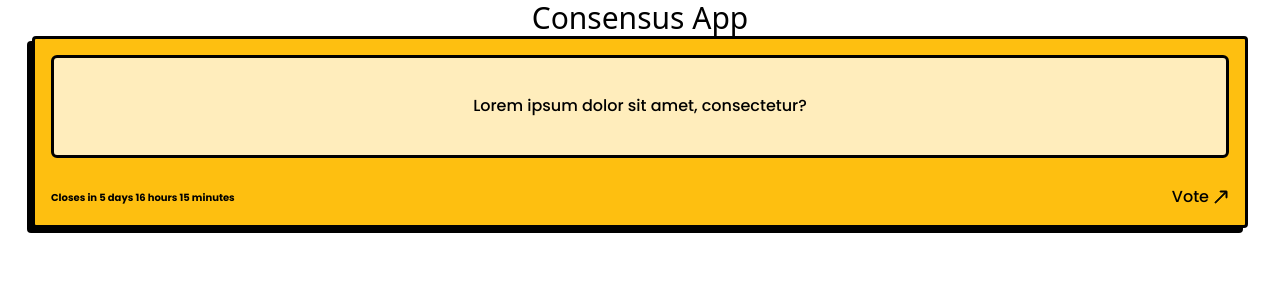
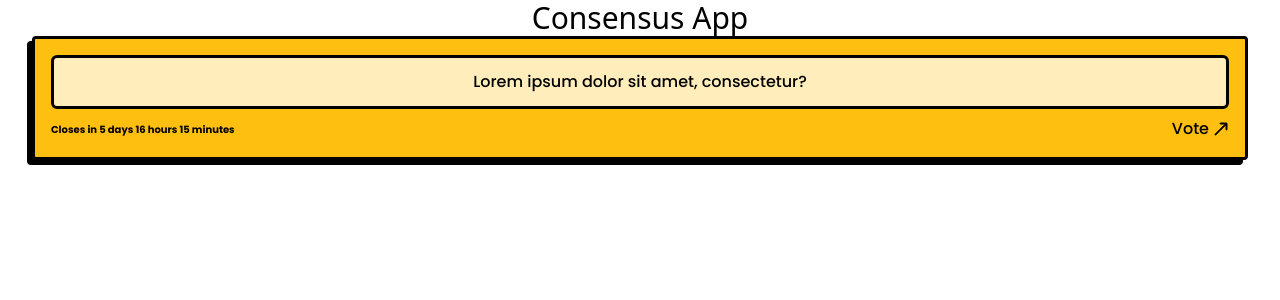
Before and after one commit to devhausleipzigacademy/camp9-final-project, a Next.js app: page / in a window 1280 px wide. Shown: the top 300 px of the page. Built offline with nearby package versions, Linux system fonts and the light colour scheme.

Commit message:
updated styling

```diff
--- a/components/PollCard.tsx
+++ b/components/PollCard.tsx
@@ -44,9 +44,9 @@ export default function PollCard({
   };
 
   return (
-    <section className="border-3 border-black rounded w-full h-48 flex flex-col p-4 justify-between bg-yellow shadow-brutalist">
-      <div className="p-3 border-3 border-black rounded-md bg-yellowLight h-2/3 flex items-center justify-center">
-        <h1 className="typography-body">{question}</h1>{' '}
+    <section className="border-3 border-black rounded w-full flex flex-col p-4 justify-between bg-yellow shadow-brutalist gap-2">
+      <div className="p-3 border-3 border-black rounded-md bg-yellowLight flex-1 flex items-center justify-center">
+        <h1 className="typography-body">{question}</h1>
         {/* Display the question */}
       </div>
       <div className="flex justify-between">
@@ -74,12 +74,13 @@ export default function PollCard({
         )}
         {voteButton && !voted && isOpen && (
           <button className="typography-body flex items-center gap-1">
-            Vote <BsArrowUpRight strokeWidth={'1'} />{' '}
+            Vote <BsArrowUpRight strokeWidth={'1'} />
             {/* Display the vote button with an arrow */}
           </button>
         )}
         {voteButton && voted && (
-          <button className="typography-body">Voted</button> // Display "Voted" if the user has already voted
+          <button className="typography-body">Voted</button>
+          // Display "Voted" if the user has already voted
         )}
       </div>
     </section>
```
